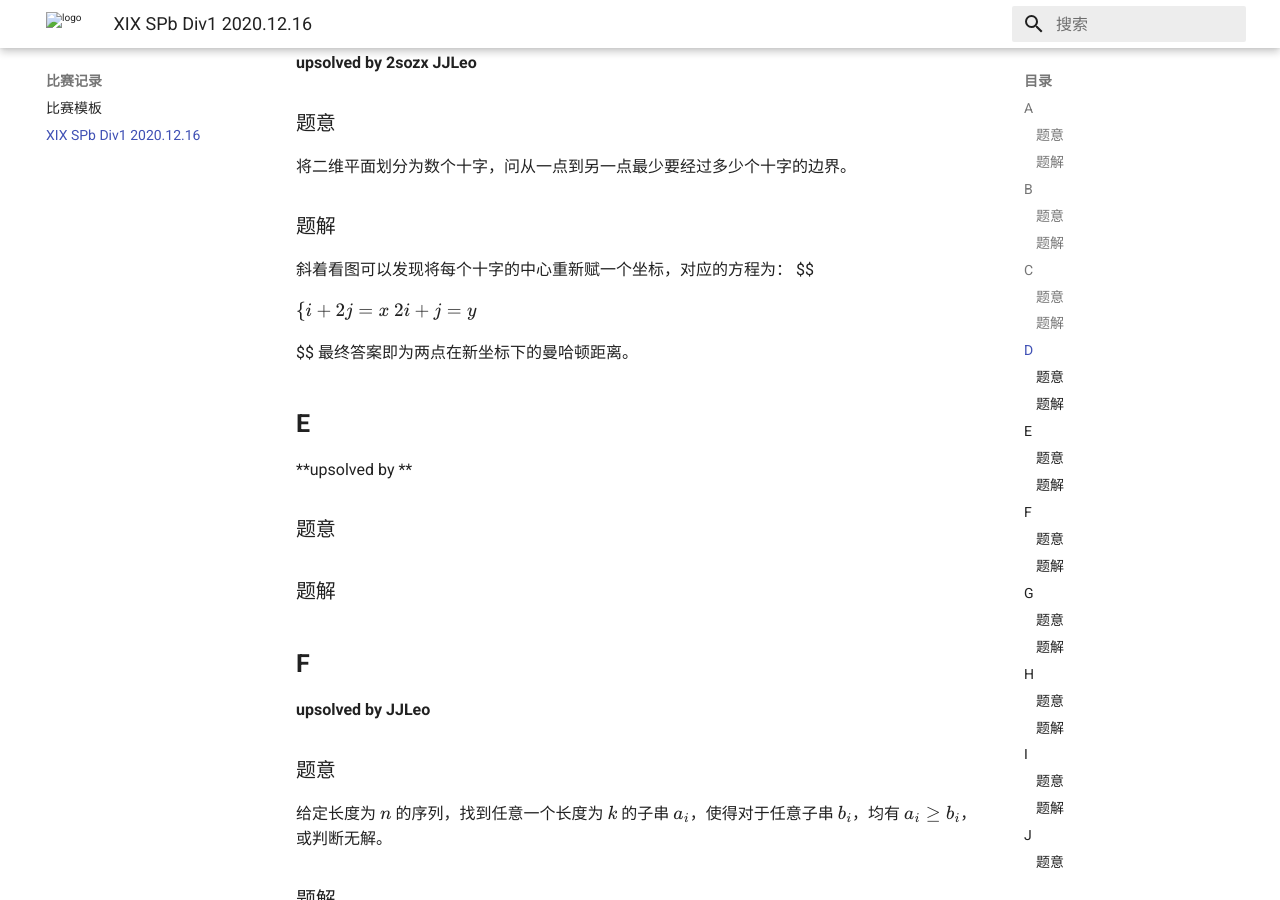
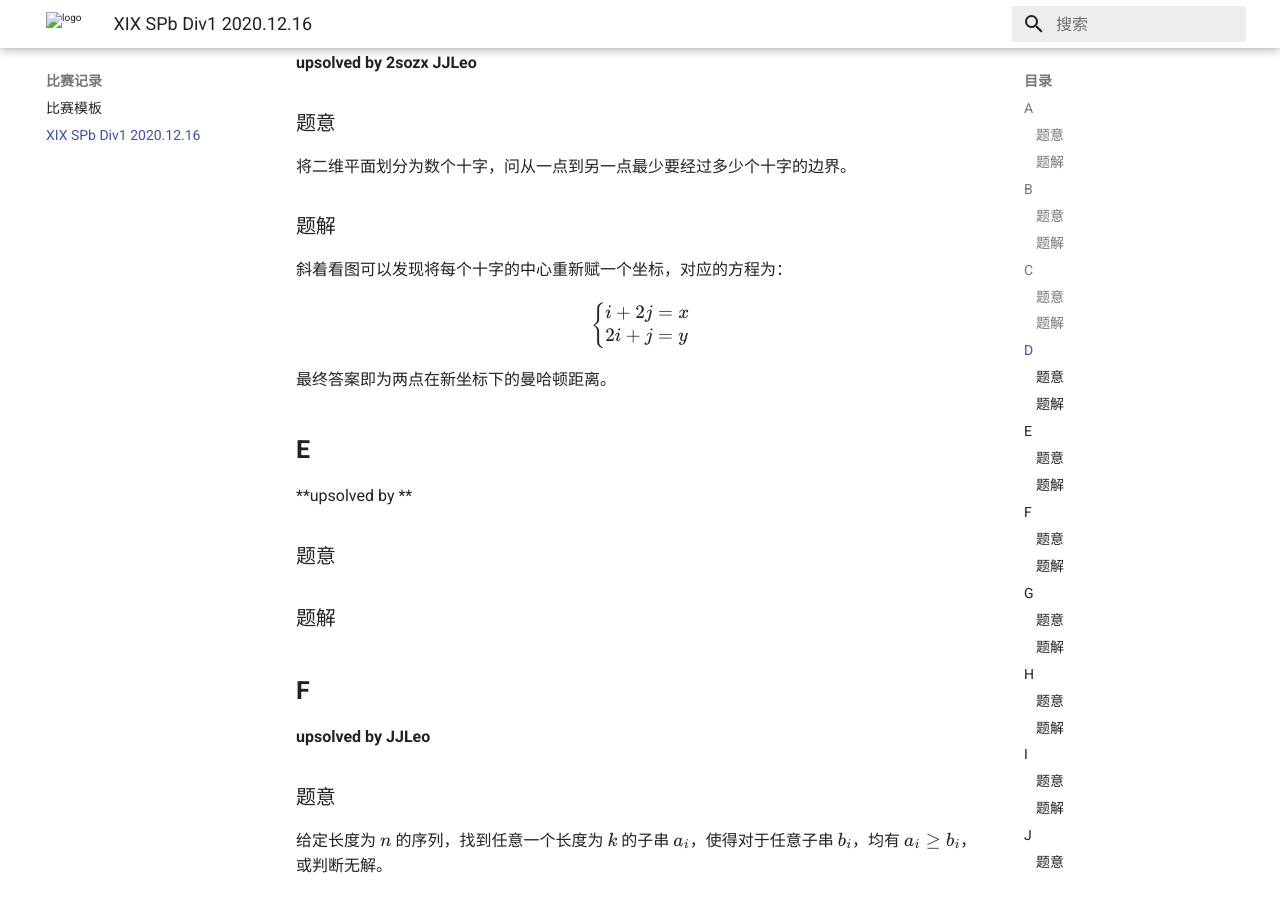
Before and after one commit to Kaguya-samaWannaMeAC/kaguya-samawannameac.github.io, an MkDocs documentation site: the page built from docs/contest/XIX SPb Div1 2020.12.16.md, in a window 1280 px wide and 900 px high, scrolled down 993 px. Built offline with MkDocs 1.6.1 and Material for MkDocs 9.7.7, drawn with Linux system fonts in a browser that asks for light colours; formulas are drawn with MathJax 3; part of the change alters nothing that is shown.

Commit message:
换行bug

```diff
--- a/docs/contest/XIX SPb Div1 2020.12.16.md
+++ b/docs/contest/XIX SPb Div1 2020.12.16.md
@@ -47,12 +47,11 @@
 斜着看图可以发现将每个十字的中心重新赋一个坐标，对应的方程为：
 $$
 \begin{cases}
-i+2j=x \\
+i+2j=x \\\\
 2i+j=y
 \end{cases}
 $$
 最终答案即为两点在新坐标下的曼哈顿距离。
-
 ## **E**
 
 **upsolved by **
--- a/docs/js/extra.js
+++ b/docs/js/extra.js
@@ -1,20 +1,20 @@
-window.MathJax = {
-  tex2jax: {
-    inlineMath: [ ["\\(","\\)"] ],
-    displayMath: [ ["\\[","\\]"] ]
-  },
-  TeX: {
-    TagSide: "right",
-    TagIndent: ".8em",
-    MultLineWidth: "85%",
-    equationNumbers: {
-      autoNumber: "AMS",
-    },
-    unicode: {
-      fonts: "STIXGeneral,'Arial Unicode MS'"
-    }
-  },
-  displayAlign: "left",
-  showProcessingMessages: false,
-  messageStyle: "none"
-};
+
+<script type="text/x-mathjax-config">
+  if(MathJax){
+    MathJax.Hub.Config({
+      jax: ["input/TeX","output/HTML-CSS", "output/PreviewHTML"],  //输出格式配置：latex 解析为 DOM结构
+      tex2jax: {
+        inlineMath: [ ['$','$'], ['\\(','\\)'] ],
+        displayMath: [ ['$$','$$'], ["\\[","\\]"] ]
+      },
+      "HTML-CSS": {
+        showMathMenu: false,            // 隐藏右键菜单展示
+        linebreaks: {
+          automatic: true,  //超长公式换行处理（默认是false不换行）
+          width: "80%"      //设置换行的点，默认是遇到等号=换行
+        }
+      },
+      showProcessingMessages: false,    //隐藏加载时候左下角加载情况的展示
+      messageStyle: "none"              //隐藏加载时候左下角加载情况的展示
+    });
+  }
--- a/mkdocs.yml
+++ b/mkdocs.yml
@@ -45,8 +45,8 @@ markdown_extensions:
   - pymdownx.tilde
 
 extra_javascript:
-  - 'js/extra.js'
-  - 'https://cdnjs.cloudflare.com/ajax/libs/mathjax/2.7.0/MathJax.js?config=TeX-MML-AM_CHTML'
+  # - 'js/extra.js'
+  - 'https://cdn.jsdelivr.net/npm/mathjax@2.7.5/MathJax.js?config=TeX-MML-AM_CHTML'
 
 nav:
   - 首页: index.md
```
